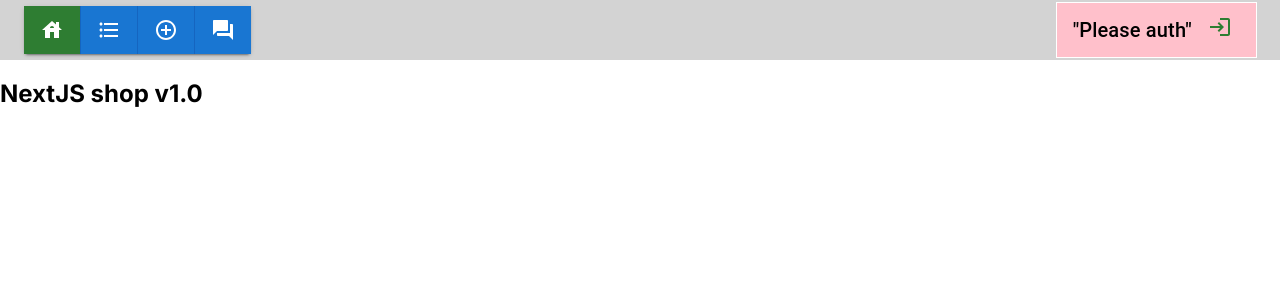
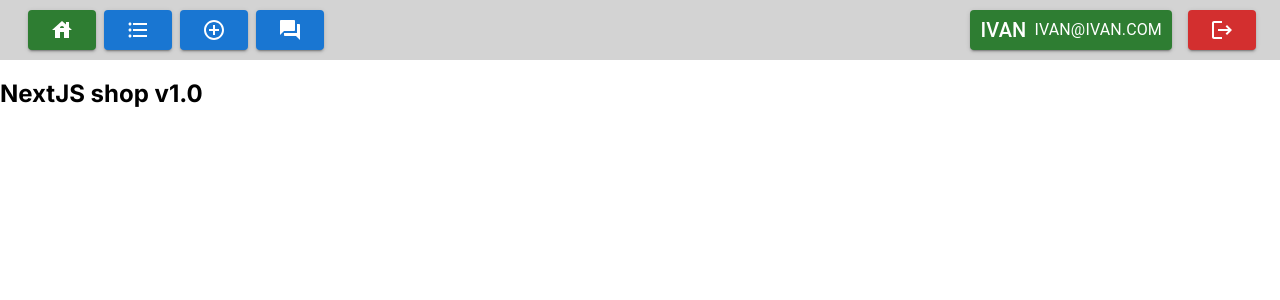
Before and after one commit to leshakam25/shop_v1, a Next.js app: page / in a window 1280 px wide. Shown: the top 300 px of the page. Built offline with nearby package versions, Linux system fonts and the light colour scheme.

Commit message:
add chat

```diff
--- a/src/app/auth/layout.tsx
+++ b/src/app/auth/layout.tsx
@@ -3,7 +3,7 @@ import {Metadata} from "next";
 import {Container} from "@mui/material";
 
 export const metadata: Metadata = {
-    title: 'Auth | Shop v1.0',
+    title: 'Authorization | Shop v1.0',
     description: 'Authorization',
 }
 
--- a/src/components/Auth/HeaderAuthBlock.tsx
+++ /dev/null
@@ -1,62 +0,0 @@
-"use client"
-import React from 'react';
-import {Box, IconButton, Typography} from "@mui/material";
-import LoginIcon from '@mui/icons-material/Login';
-import LogoutIcon from '@mui/icons-material/Logout';
-import Link from "next/link";
-
-const HeaderAuthBlock = ({profile}: any) => {
-    return (
-        <>
-            {!profile &&
-                <Box sx={{
-                    display: 'flex',
-                    flexDirection: 'row',
-                    alignItems: 'center',
-                    background: 'pink',
-                    px: 2,
-                    py: 0.5,
-                    outline: '1px solid white',
-                }}>
-                    <Typography variant={'h6'}>
-                        "Please auth"
-                    </Typography>
-                    <IconButton sx={{
-                        ml: 1
-                    }}>
-                        <Link href={`/auth/login/`}>
-                            <LoginIcon color={'success'}/>
-                        </Link>
-                    </IconButton>
-                </Box>}
-            {profile &&
-                <Box sx={{
-                    display: 'flex',
-                    flexDirection: 'row',
-                    alignItems: 'center',
-                    background: 'lightgreen',
-                    outline: '1px solid white',
-                    px: 2,
-                    py: 0.5
-                }}>
-
-                    <Typography variant={'h5'} sx={{
-                        mr: 2
-                    }}>
-                        {profile.name}
-                    </Typography>
-                    <Typography variant={'h6'} sx={{
-                        mx: 1
-                    }}>
-                        {profile.email}
-                    </Typography>
-                    <IconButton color={'error'}>
-                        <LogoutIcon/>
-                    </IconButton>
-                </Box>}
-        </>
-
-    );
-};
-
-export default HeaderAuthBlock;
--- a/src/components/Chat/MessageInput.tsx
+++ b/src/components/Chat/MessageInput.tsx
@@ -55,7 +55,7 @@ const MessageInput = () => {
                     value={text}
                     size={'small'}
                     fullWidth
-                    variant={'filled'}
+                    variant={'standard'}
                     placeholder={'Введите сообщение'}
                 />
                 <Button
--- a/src/components/Products/ProductNavButton.tsx
+++ /dev/null
@@ -1,38 +0,0 @@
-"use client"
-import React from 'react';
-import Link from "next/link";
-import {usePathname} from "next/navigation";
-import HouseIcon from '@mui/icons-material/House';
-import FormatListBulletedIcon from '@mui/icons-material/FormatListBulleted';
-import AddCircleOutlineIcon from '@mui/icons-material/AddCircleOutline';
-import QuestionAnswerIcon from '@mui/icons-material/QuestionAnswer';
-import {Button,  Tooltip} from "@mui/material";
-
-const ProductNavButton = ({link}: any) => {
-    const pathname = usePathname();
-    const isActive = pathname === link.href;
-
-    return (
-        <Link
-            href={link.href}
-        >
-            <Tooltip title={link.label}>
-            <Button
-                variant={'contained'}
-                sx={{
-                    borderRadius: 0,
-                    height:'100%'
-                }}
-                color={isActive ? "success" : "primary"}
-            >
-                {link.label == "Домой" && <HouseIcon/>}
-                {link.label == "Список товаров" && <FormatListBulletedIcon/>}
-                {link.label == "Создать товар" && <AddCircleOutlineIcon/>}
-                {link.label == "Чат" && <QuestionAnswerIcon/>}
-            </Button>
-            </Tooltip>
-        </Link>
-    );
-};
-
-export default ProductNavButton;
--- /dev/null
+++ b/src/components/TheHeader/AuthBlock.tsx
@@ -0,0 +1,51 @@
+"use client"
+import React from 'react';
+import {Box, Button, Typography} from "@mui/material";
+import LogoutIcon from '@mui/icons-material/Logout';
+import Link from "next/link";
+
+const AuthBlock = ({profile}: any) => {
+    return (
+        <>
+            {!profile &&
+                <Link href={`/auth/login/`}>
+                    <Button
+                        variant={'contained'}
+                        color={'success'}
+                    >
+                        <Typography>Login / Register</Typography>
+                    </Button>
+                </Link>
+            }
+            {profile &&
+                <Box>
+                    <Button
+                        size={'small'}
+                        variant={'contained'}
+                        color={'success'}
+                    >
+                        <Typography variant={'h6'} sx={{
+                            mr: 1
+                        }}>
+                            {profile.name}
+                        </Typography>
+                        <Typography variant={'body1'}>
+                            {profile.email}
+                        </Typography>
+                    </Button>
+                    <Button
+                        size={'large'}
+                        variant={'contained'}
+                        color={'error'}
+                        sx={{ml: 2}}
+                    >
+                        <LogoutIcon/>
+                    </Button>
+                </Box>
+            }
+        </>
+
+    );
+};
+
+export default AuthBlock;
--- a/src/components/TheHeader/Navigation.tsx
+++ b/src/components/TheHeader/Navigation.tsx
@@ -1,8 +1,15 @@
+"use client"
 import React from 'react';
-import ProductNavButton from "@/components/Products/ProductNavButton";
-import {ButtonGroup} from "@mui/material";
+import {Box, Button, Tooltip} from "@mui/material";
+import HouseIcon from "@mui/icons-material/House";
+import FormatListBulletedIcon from "@mui/icons-material/FormatListBulleted";
+import AddCircleOutlineIcon from "@mui/icons-material/AddCircleOutline";
+import QuestionAnswerIcon from "@mui/icons-material/QuestionAnswer";
+import {usePathname} from "next/navigation";
+import Link from "next/link";
 
 const Navigation = () => {
+    const pathname = usePathname();
     const links: { label: string, href: string }[] = [
         {label: "Домой", href: '/'},
         {label: "Список товаров", href: '/products/list'},
@@ -11,23 +18,29 @@ const Navigation = () => {
     ]
 
     const profile = {
-        userId:'1',
-        name:"Ivan",
+        userId: '1',
+        name: "Ivan",
         email: "ivan@ivan.ivan"
     }
 
     return (
-        <ButtonGroup
-            variant={'contained'}
-            sx={{
-                height: "80%",
-            }}>
-            {links && links.map((link) => {
+        <Box>
+            {links && links.map((link: { label: string, href: string }) => {
+                const isActive = pathname === link.href;
                 return (
-                    <ProductNavButton key={link.label} link={link}/>
+                    <Tooltip title={link.label}>
+                        <Link href={link.href}>
+                            <Button variant={'contained'} color={isActive ? "success" : "primary"} sx={{mx:0.5}} size={'large'}>
+                                {link.label == "Домой" && <HouseIcon sx={{color: "white"}}/>}
+                                {link.label == "Список товаров" && <FormatListBulletedIcon sx={{color: "white"}}/>}
+                                {link.label == "Создать товар" && <AddCircleOutlineIcon sx={{color: "white"}}/>}
+                                {link.label == "Чат" && <QuestionAnswerIcon sx={{color: "white"}}/>}
+                            </Button>
+                        </Link>
+                    </Tooltip>
                 );
             })}
-        </ButtonGroup>
+        </Box>
     );
 };
 
--- a/src/components/TheHeader/TheHeader.tsx
+++ b/src/components/TheHeader/TheHeader.tsx
@@ -1,7 +1,7 @@
 import React from 'react';
 import Navigation from "@/components/TheHeader/Navigation";
 import { Container} from "@mui/material";
-import HeaderAuthBlock from "@/components/Auth/HeaderAuthBlock";
+import AuthBlock from "@/components/TheHeader/AuthBlock";
 import {ProfileInterface} from "@/interfaces/profile.interface";
 
 const profile: ProfileInterface = {
@@ -25,7 +25,9 @@ const TheHeader = () => {
                 background:'lightgray'
             }}>
                 <Navigation/>
-                <HeaderAuthBlock />
+                <AuthBlock
+                    profile={profile}
+                />
             </Container>
         </header>
     );
```
Also changed, not shown: docker-compose.yml (added, +10 -0 lines), 2 other files (tests, documents, lock files or other folders).
